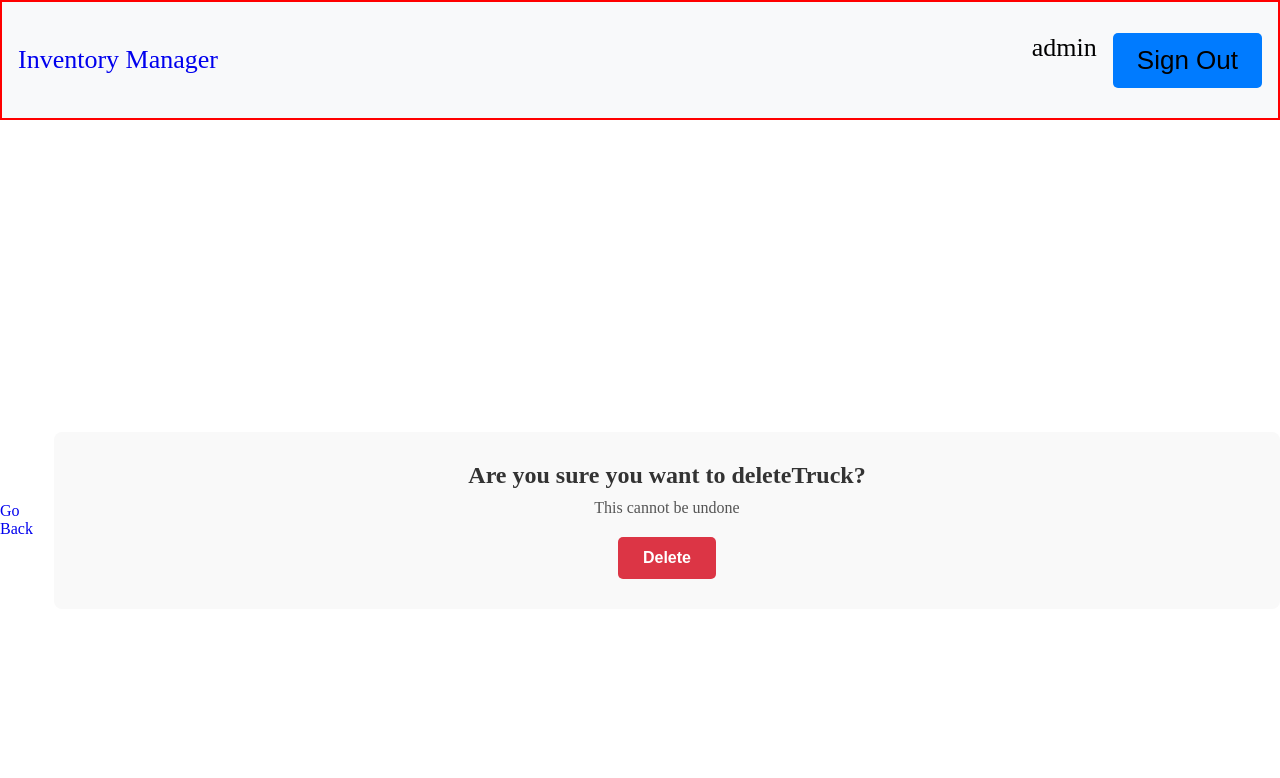
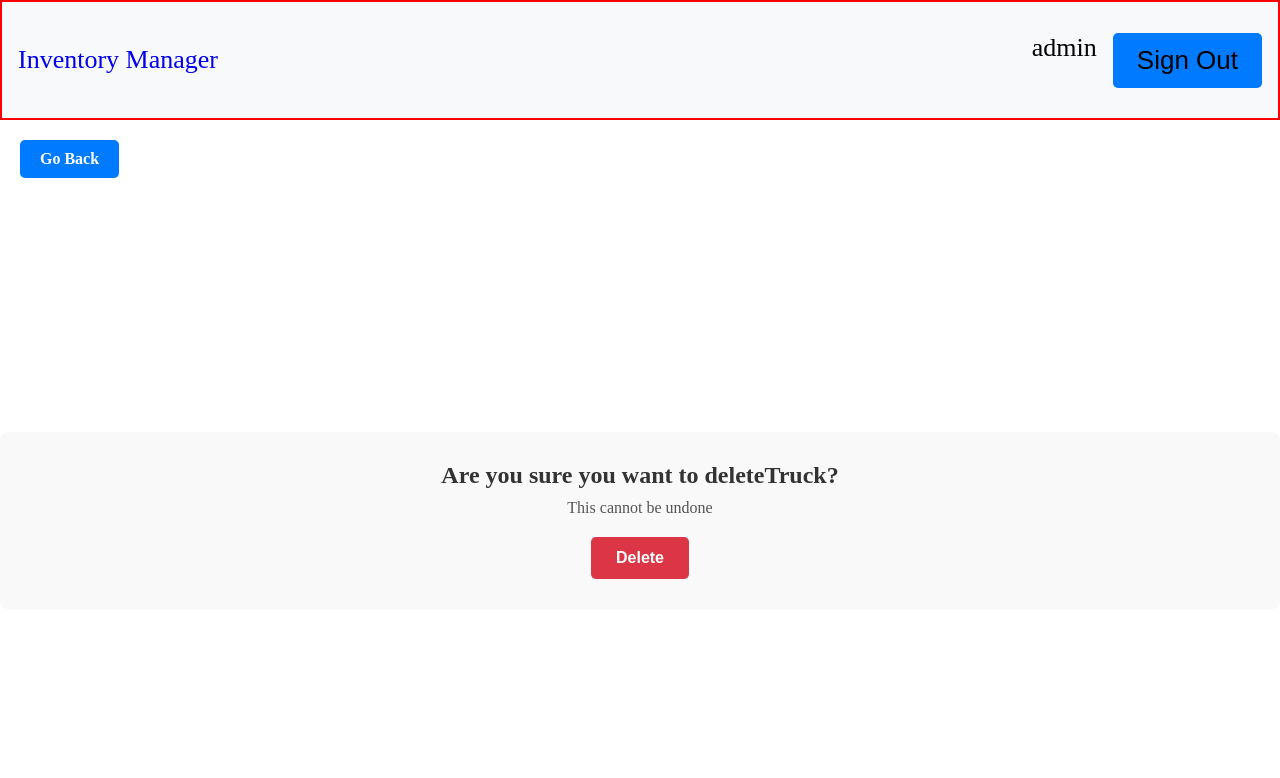
Before and after one commit to Correa95/Inventory-Management-system, a Django app: page /deleteItem/1/ in a window 1280 px wide. Shown: the top 778 px of the page. Run offline with Django 5.2, Linux system fonts and the light colour scheme; a user stored in the database is signed in; data comes from the database, SQL or seed files in the repository.

Commit message:
style the delete items template

```diff
--- a/inventory/static/inventory/css/styles.css
+++ b/inventory/static/inventory/css/styles.css
@@ -406,7 +406,7 @@ small.formText {
 
 /* /////////////Delete item///////////////// */
 /* Style for the back button */
-/* .btnDeleteBack {
+.btnDeleteBack {
   position: absolute;
   top: 20px;
   left: 20px;
@@ -417,7 +417,7 @@ small.formText {
   border-radius: 5px;
   font-weight: bold;
   transition: background-color 0.3s ease;
-} */
+}
 
 .btnDeleteBack:hover {
   background-color: #0056b3;
```
